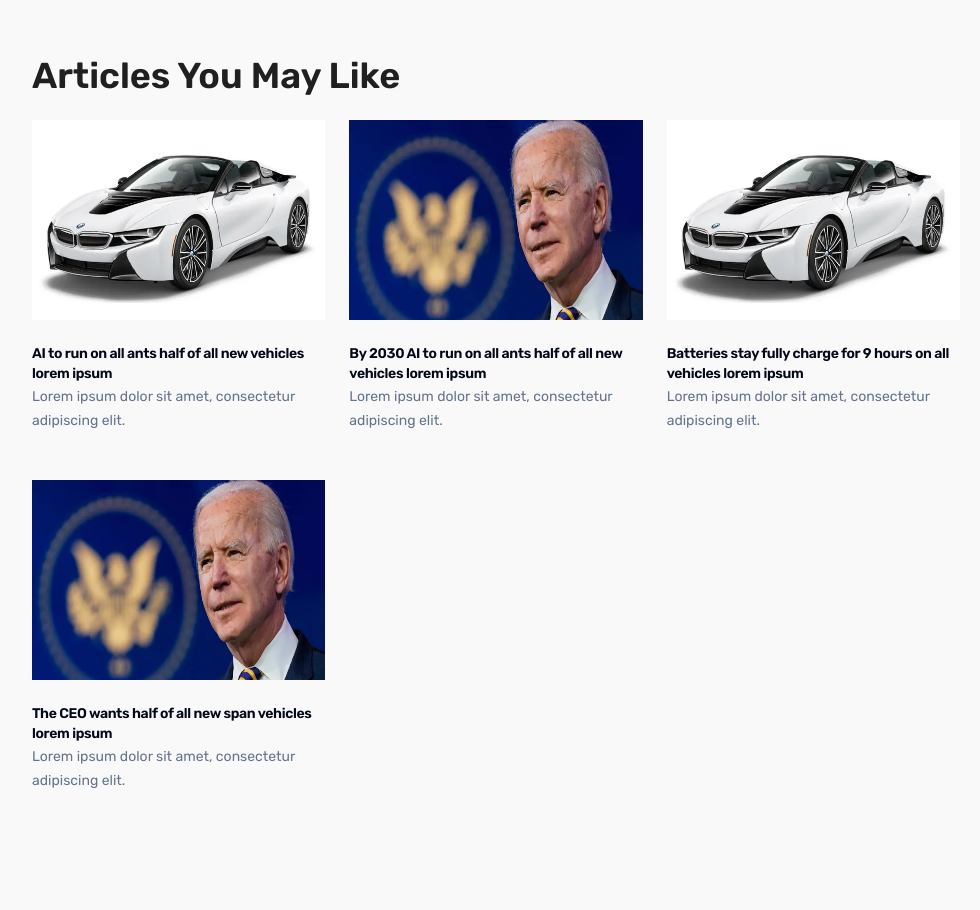
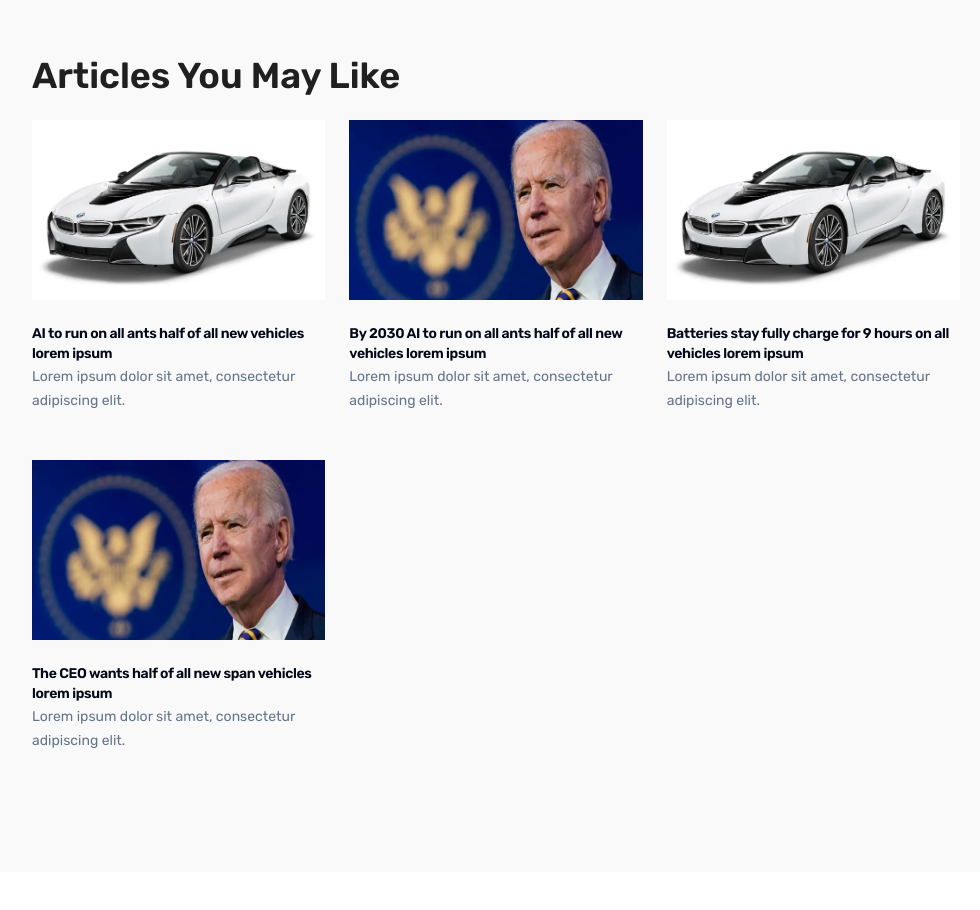
Before and after one commit to clarencepenz/ai-news, a Next.js app: page / in a window 1280 px wide. Shown: the part 840-1750 px from the top of the page, without its empty margins (144-1124 px from the left). Built offline with nearby package versions, Linux system fonts and the light colour scheme.

Commit message:
chore: revamp data to json and a little clean up

```diff
--- a/app/news/[slug]/page.tsx
+++ b/app/news/[slug]/page.tsx
@@ -3,7 +3,7 @@
 import React from "react";
 import { useParams } from "next/navigation";
 import MainNews from "@/app/news/components/main-news";
-import articlesData from "@/constants/article";
+import articlesData from "@/constants/data.json";
 
 function Page() {
   const params = useParams();
--- a/app/news/components/main-news.tsx
+++ b/app/news/components/main-news.tsx
@@ -30,7 +30,8 @@ function MainNews({ article_data }: NewsProp) {
             alt={article_data.title}
             height={448}
             width={760}
-            className="mb-4 mt-10"
+            className="mb-4 mt-10 h-full w-full"
+            priority
           />
           <small className="text-evfy-neutral-300 leading-6 tracking-wider">
             {article_data.alt}
--- a/app/news/components/other-articles.tsx
+++ b/app/news/components/other-articles.tsx
@@ -1,7 +1,7 @@
 import React from "react";
 import ArticleCard from "@/components/common/ArticleCard";
 import Link from "next/link";
-import articlesData from "@/constants/article";
+import articlesData from "@/constants/data.json";
 
 function OtherArticles() {
   return (
--- a/app/news/components/related-articles.tsx
+++ b/app/news/components/related-articles.tsx
@@ -3,7 +3,7 @@ import Link from "next/link";
 import { useParams } from "next/navigation";
 import { ArrowLeft } from "@/svg";
 import RelatedArticleCard from "@/components/common/RelatedArticleCard";
-import articlesData from "@/constants/article";
+import articlesData from "@/constants/data.json";
 import Separator from "@/components/common/Separator";
 
 function RecentArticles() {
--- a/components/common/ArticleCard.tsx
+++ b/components/common/ArticleCard.tsx
@@ -5,23 +5,25 @@ import PREVIEW_IMAGE from "@/utils/image";
 import { ArticlesProps } from "@/types";
 
 type CardProps = {
-  data: ArticlesProps
+  data: ArticlesProps;
 };
 
 export default function ArticleCard({ data }: CardProps) {
   return (
     <figure className="border border-none outline-none bg-transparent shadow-none transition-colors hover:text-evfy-primary/80 cursor-pointer">
-      <div className="p-0 h-auto md:h-[200px]">
+      <div className="p-0 h-auto md:h-[180px]">
         <Image
           src={data.coverImage ?? PREVIEW_IMAGE("image_one")}
           alt={data.title}
-          height={448}
+          height={180}
           width={760}
           className="h-full w-full"
         />
       </div>
       <figcaption className="px-0 py-6">
-        <h3 className="font-semibold tracking-tight text-sm text-clip">{data.title}</h3>
+        <h3 className="font-semibold tracking-tight text-sm text-clip">
+          {data.title}
+        </h3>
         <small className="text-sm text-muted-foreground mt-2">{data.alt}</small>
       </figcaption>
     </figure>
--- a/components/common/Navbar.tsx
+++ b/components/common/Navbar.tsx
@@ -9,9 +9,13 @@ import { LOGO } from "@/svg";
 import cn from "@/lib/utils";
 import Button from "./Button";
 
-function EVFYLogo() {
+type LinkProp = {
+  onClick?: () => void;
+};
+
+function EvfyLogo({ onClick }: LinkProp) {
   return (
-    <Link href="/">
+    <Link href="/" onClick={onClick}>
       <LOGO />
     </Link>
   );
@@ -29,7 +33,7 @@ function Navbar() {
 
   return (
     <nav className="container-screen  h-16 flex items-center justify-between">
-      <EVFYLogo />
+      <EvfyLogo />
       <div className={cn("justify-between items-center hidden lg:flex")}>
         <div className="flex items-center">
           <Link
@@ -66,9 +70,7 @@ function Navbar() {
         )}
       >
         <div className="w-full pb-4  flex justify-between items-center">
-          <Link href="/" onClick={() => setMenuOpen((prev) => !prev)}>
-            <EVFYLogo />
-          </Link>
+          <EvfyLogo onClick={() => setMenuOpen((prev) => !prev)} />
           <Button
             size="icon"
             className=" bg-transparent text-black"
--- a/components/common/RelatedArticleCard.tsx
+++ b/components/common/RelatedArticleCard.tsx
@@ -19,6 +19,7 @@ export default function RelatedArticleCard({ data }: CardProps) {
             alt={data.title}
             height={78}
             width={78}
+            className="h-full w-full"
           />
         </div>
         <figcaption className="px-0 py-0 block">
--- a/constants/article.ts
+++ /dev/null
@@ -1,67 +0,0 @@
-import { ArticlesProps } from "@/types";
-import PREVIEW_IMAGE from "@/utils/image";
-
-
-
-const largeDescription = `<p>
-Lorem ipsum dolor sit amet, consectetur adipiscing elit. Erat faucibus id vitae suspendisse. Ipsum erat malesuada sit faucibus faucibus massa. Mauris et morbi vitae habitant sit. Maecenas pretium in consectetur velit auctor. Porttitor tellus ut pretium, scelerisque orci erat. Etiam imperdiet ridiculus eu tincidunt. Vel dui, pulvinar vivamus lorem risus.
-</p>
-<br/>
-
-<p>Bibendum aliquet adipiscing sed interdum. Arcu consequat fames blandit nisi. Vulputate dignissim tempus duis ultrices. Arcu sed porttitor morbi lobortis mattis pellentesque. Dui quam sed eu ultrices ut nullam. Maecenas tortor auctor eros erat volutpat sapien dui pretium.
-</p>
-
-<br/>
-<p>Hac sed diam tristique in consequat in suspendisse habitant. Et mauris venenatis posuere auctor tortor, placerat. Quisque tincidunt euismod dictum neque, massa nisi. Sagittis, dictum nibh bibendum cursus neque, nunc molestie. Odio viverra sagittis, platea nibh eget. Egestas a cras bibendum amet, mi magna cursus. Ante suscipit felis vitae amet.</p>
-
-`;
-
-
-
-// data for multiple articles
-// created a helper function PREVIEW_IMAGE to reduce typing paths to image assets
-const articlesData: ArticlesProps[] = [
-  {
-    "slug": "consectetur-adipiscing",
-    "coverImage": PREVIEW_IMAGE("image_one"),
-    "title": "AI to run on all ants half of all new vehicles lorem ipsum",
-    "alt": "Lorem ipsum dolor sit amet, consectetur adipiscing elit.",
-    "description": largeDescription,
-    "tag": "news",
-    "created_at": "September 21, 2021",
-    "is_featured": true
-  },
-  {
-    "slug": "lorem-consectetur-adipiscing",
-    "coverImage": PREVIEW_IMAGE("main_cover_image"),
-    "title": "By 2030 AI to run on all ants half of all new vehicles lorem ipsum",
-    "alt": "Lorem ipsum dolor sit amet, consectetur adipiscing elit.",
-    "description": largeDescription,
-    "tag": "news",
-    "created_at": "September 21, 2021",
-    "is_featured": false
-  },
-  {
-    "slug": "ipsum-consectetur-adipiscing",
-    "coverImage": PREVIEW_IMAGE("image_one"),
-    "title": "Batteries stay fully charge for 9 hours on all vehicles lorem ipsum",
-    "alt": "Lorem ipsum dolor sit amet, consectetur adipiscing elit.",
-    "description": largeDescription,
-    "tag": "news",
-    "created_at": "September 21, 2021",
-    "is_featured": false
-  },
-  {
-    "slug": "ipsum-consectetur-adipiscing-s",
-    "coverImage": PREVIEW_IMAGE("main_cover_image"),
-    "title": "The CEO wants half of all new span vehicles lorem ipsum",
-    "alt": "Lorem ipsum dolor sit amet, consectetur adipiscing elit.",
-    "description": largeDescription,
-    "tag": "news",
-    "created_at": "September 21, 2021",
-    "is_featured": true
-  }
-]
-
-
-export default articlesData;
--- a/constants/seo.ts
+++ b/constants/seo.ts
@@ -24,7 +24,6 @@ const DEFAULT_METADATA: Metadata = {
     "/android-chrome-192x192.png",
     "/android-chrome-512x512.png",
   ],
-  manifest: "/manifest.json",
   openGraph: {
     type: "website",
     locale: "en_US",
```
Also changed, not shown: constants/data.json (added, +42 -0 lines), utils/image.ts (line endings or trailing spaces).
